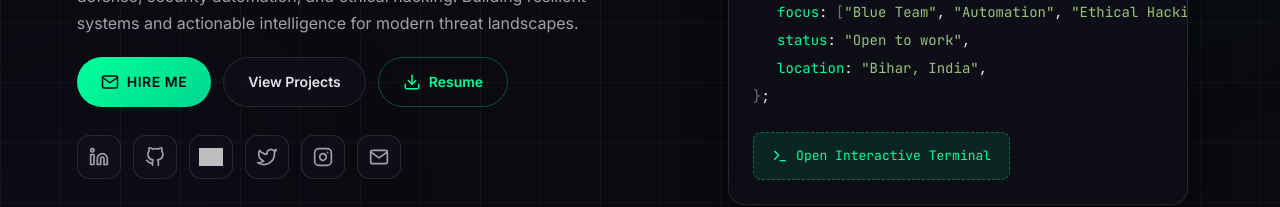
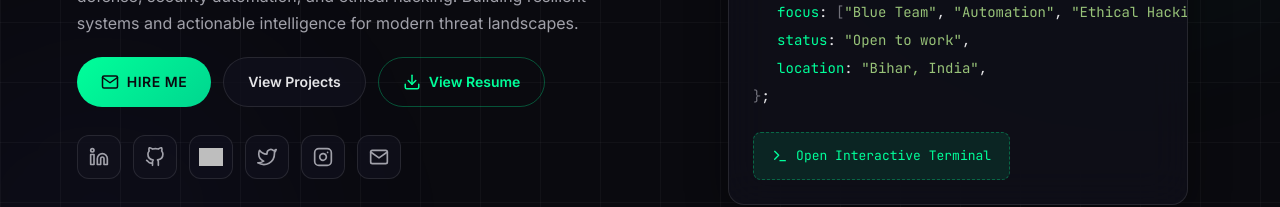
Before and after one commit to Aayush-Raj-Singh/Portfolio, a React (Vite) app: page / in a window 1280 px wide. Shown: the part 398-605 px from the top of the page. Built offline with nearby package versions, Linux system fonts and the light colour scheme; no server answers; grey boxes are pictures that could not be loaded.

Commit message:
feat: update resume links to open in new tab and route contact form to gmail via FormSubmit

```diff
--- a/src/components/SiteHeader.jsx
+++ b/src/components/SiteHeader.jsx
@@ -76,8 +76,9 @@ function SiteHeader() {
             <a
               className="resume-btn"
               href={`${baseUrl}assets/Aayush_Raj_Cybersecurity_Resume.pdf`}
-              download
-              aria-label="Download resume"
+              target="_blank"
+              rel="noopener noreferrer"
+              aria-label="View and download resume"
             >
               <FiDownload size={16} />
               <span>Resume</span>
@@ -133,10 +134,11 @@ function SiteHeader() {
             <a
               className="resume-btn mobile-resume"
               href={`${baseUrl}assets/Aayush_Raj_Cybersecurity_Resume.pdf`}
-              download
+              target="_blank"
+              rel="noopener noreferrer"
             >
               <FiDownload size={16} />
-              <span>Download Resume</span>
+              <span>View Resume</span>
             </a>
           </div>
         </nav>
--- a/src/sections/ContactSection.jsx
+++ b/src/sections/ContactSection.jsx
@@ -70,8 +70,8 @@ function ContactSection() {
     setStatus("sending");
 
     try {
-      // Formspree integration — works without any backend
-      const response = await fetch("https://formspree.io/f/xpwdqvkz", {
+      // FormSubmit integration — sends directly to your email without any backend
+      const response = await fetch("https://formsubmit.co/ajax/aayush15raj0@gmail.com", {
         method: "POST",
         headers: {
           "Content-Type": "application/json",
@@ -83,6 +83,7 @@ function ContactSection() {
           subject: formData.subject,
           message: formData.message,
           _subject: `Portfolio Contact: ${formData.subject}`,
+          _template: "box", // Beautiful email template
         }),
       });
 
--- a/src/sections/HeroSection.jsx
+++ b/src/sections/HeroSection.jsx
@@ -154,10 +154,11 @@ function HeroSection() {
             <a
               className="cta-outline"
               href={`${baseUrl}assets/Aayush_Raj_Cybersecurity_Resume.pdf`}
-              download
+              target="_blank"
+              rel="noopener noreferrer"
             >
               <FiDownload size={18} />
-              <span>Resume</span>
+              <span>View Resume</span>
             </a>
           </div>
 
```
